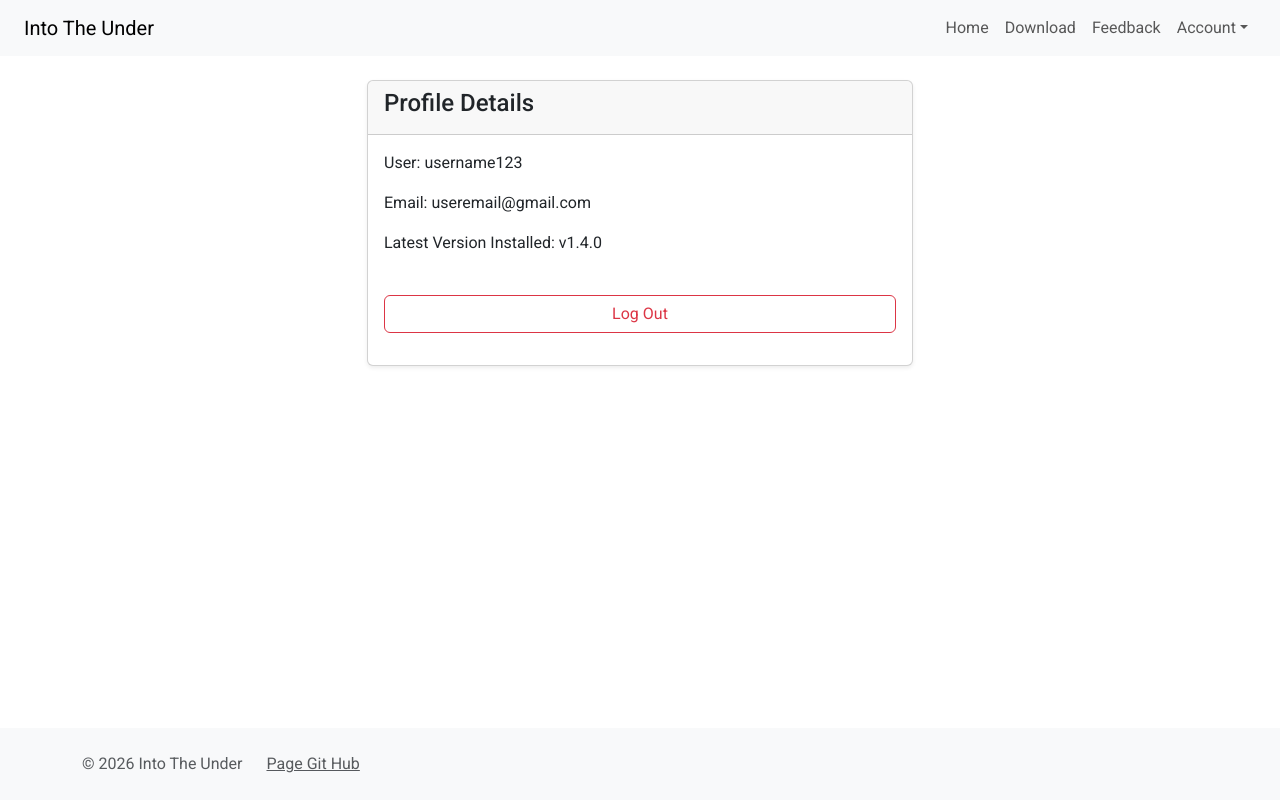
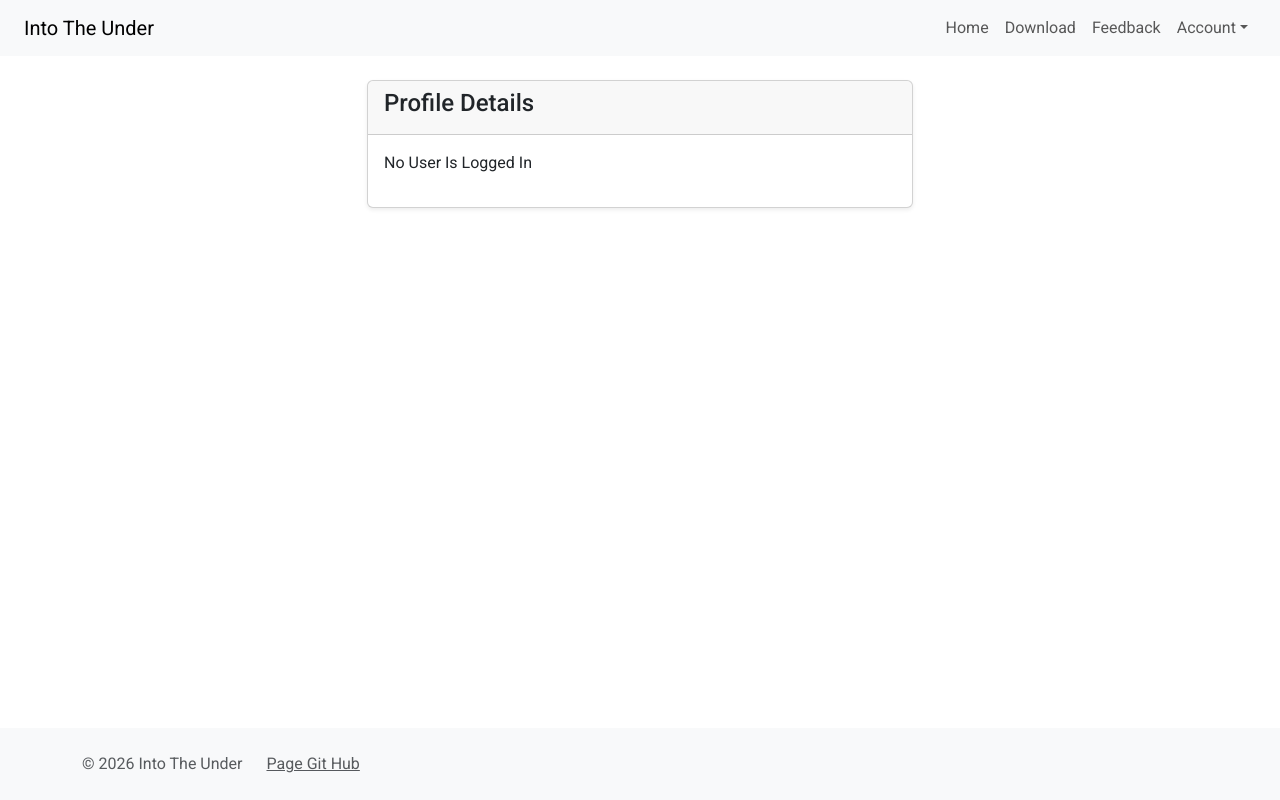
Before and after one commit to davislarson27/intotheunder, a React (Vite) app: page /profile in a window 1280 px wide. Built offline with nearby package versions, Linux system fonts and the light colour scheme.

Commit message:
filled in profile details

```diff
--- a/src/profile/profile.jsx
+++ b/src/profile/profile.jsx
@@ -1,21 +1,39 @@
 import React from 'react';
 
 export function Profile({userData, changeUserData}) {
+
+    function getVersion (version) {
+        if (version == null) {
+            return "Not Yet Downloaded";
+        } else {
+            return version;
+        }
+    }
+
     return (
         <main className="py-4 flex-grow-1">
 
             <div className="container">
                 <div className="row g-4">
                     <div className="col-10 col-md-6 mx-auto">
-
                         <div className="card shadow-sm">
                             <div className="card-header">
                                 <h4 className="h-4">Profile Details</h4>
                             </div>
+
+                            {userData == null ? (
+                                <>
                                     <div className="card-body">
-                            <div className="mb-3">User: <span className="userName_displayed">username123</span></div>
-                            <div className="mb-3">Email: <span className="userEmail_displayed">useremail@gmail.com</span></div>
-                            <div className="mb-3">Latest Version Installed: <span className="latestVersion_displayed">v1.4.0</span></div>
+                                        <div className="mb-3">No User Is Logged In</div>
+                                    </div>
+                                </>
+                            ) : (
+                                <>
+                                    <div className="card-body">
+
+                                        <div className="mb-3">User: {userData.userName}</div>
+                                        <div className="mb-3">Email: {userData.userEmail}</div>
+                                        <div className="mb-3">Latest Version Installed: {getVersion(userData.lastVersionDownloaded)}</div>
 
                                         <br className="my-3"/>
 
@@ -24,6 +42,8 @@ export function Profile({userData, changeUserData}) {
                                         </div>
 
                                     </div>
+                                </>
+                            )}
                         </div>
 
                     </div>
```
Lines whose indentation alone changed are shown as unchanged.
